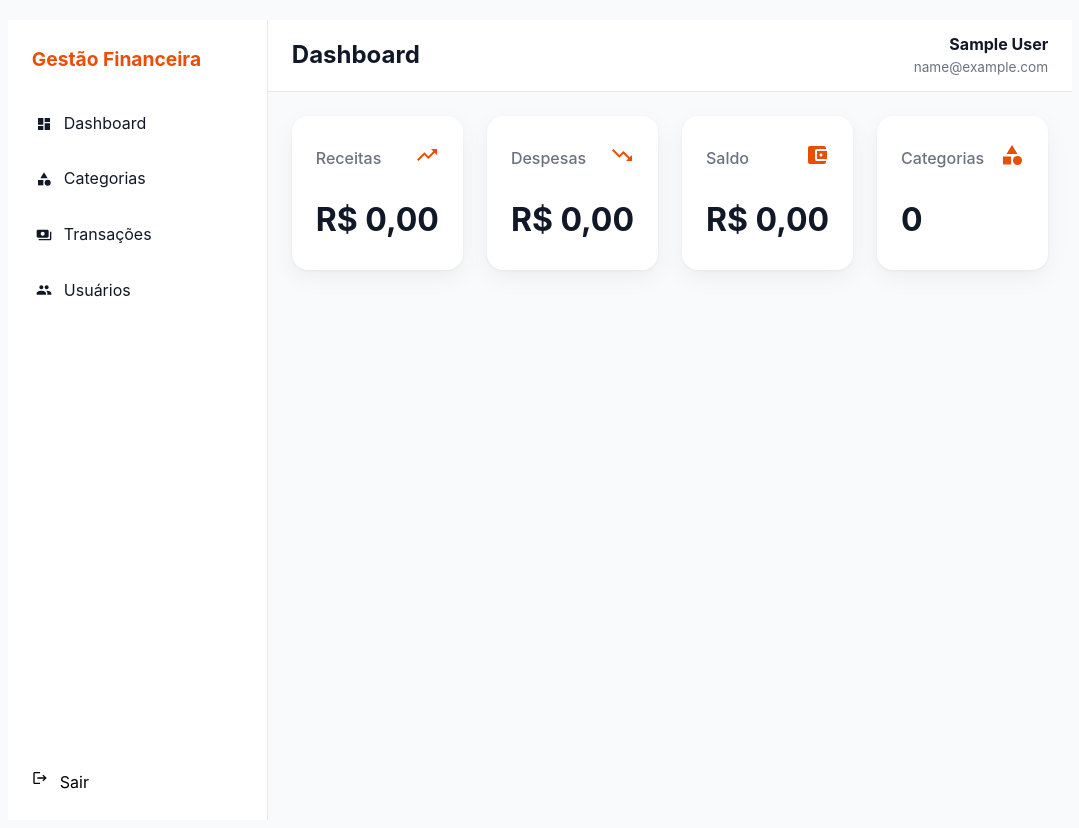
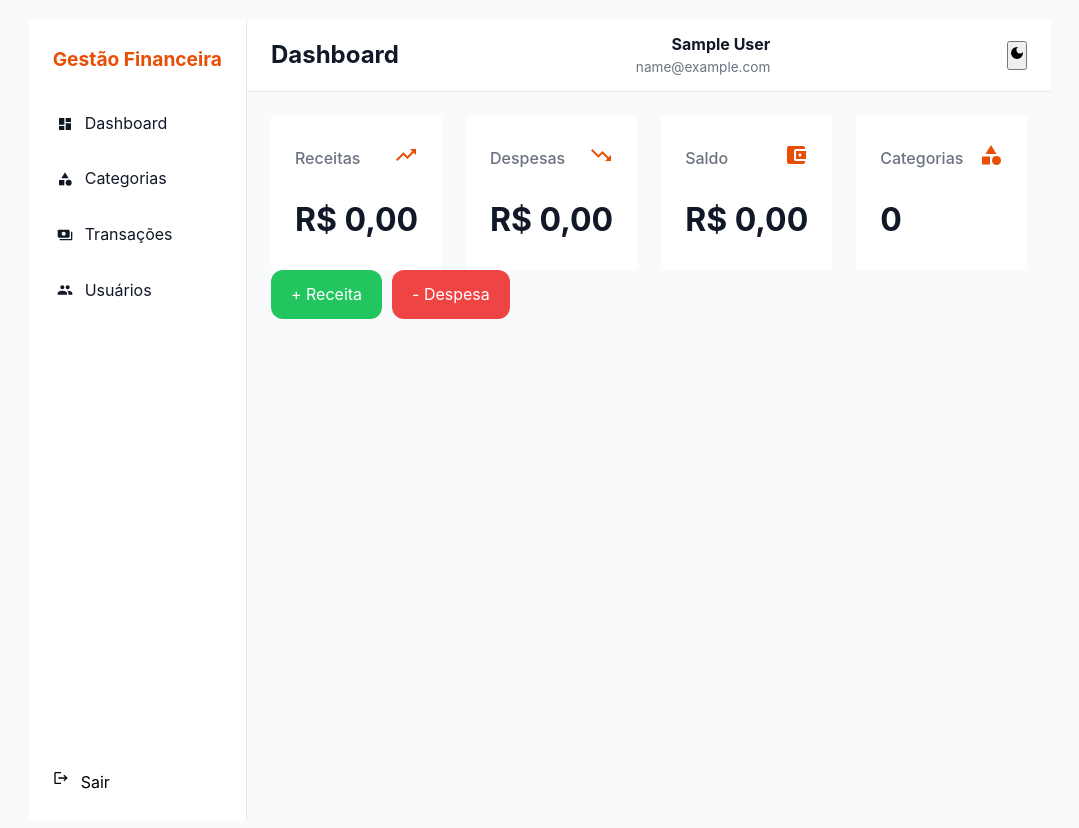
Before and after one commit to lukasalmeida/gestaofinanceira, a React app in the folder app/web/: page / in a window 1280 px wide. Shown: the top 828 px of the page, without its empty margins (100-1179 px from the left). Built offline with nearby package versions, Linux system fonts and the light colour scheme; no server answers; sample sign-in values are in the browser's storage; the HTML template or start-up script is replaced by a standard one.

Commit message:
feat(web-dashboard): Modals de receita e despesa

```diff
--- a/app/web/src/components/Header/Header.jsx
+++ b/app/web/src/components/Header/Header.jsx
@@ -2,8 +2,17 @@ import { useAuth } from "../../contexts/AuthContext";
 
 import "./Header.css";
 
+import {
+  MdDarkMode,
+  MdLightMode
+} from "react-icons/md";
+
+import { useTheme } from "../../contexts/ThemeContext";
+
+
 export default function Header() {
   const { user } = useAuth();
+  const { theme, toggleTheme } = useTheme();
 
   return (
     <header className="header">
@@ -13,6 +22,16 @@ export default function Header() {
         <strong>{user?.name}</strong>
         <span>{user?.email}</span>
       </div>
+      <button
+        onClick={toggleTheme}
+        className="theme-btn"
+      >
+        {
+          theme === "dark"
+            ? <MdLightMode />
+            : <MdDarkMode />
+        }
+      </button>
     </header>
   );
 }
--- /dev/null
+++ b/app/web/src/components/Modal/Modal.css
@@ -0,0 +1,74 @@
+.modal-overlay {
+  position: fixed;
+
+  inset: 0;
+
+  background: rgba(0, 0, 0, 0.45);
+
+  display: flex;
+  justify-content: center;
+  align-items: center;
+
+  z-index: 9999;
+
+  backdrop-filter: blur(4px);
+}
+
+.modal {
+  width: 100%;
+  max-width: 500px;
+
+  background: var(--surface);
+
+  color: var(--text);
+
+  border-radius: 20px;
+
+  box-shadow: var(--shadow);
+
+  overflow: hidden;
+
+  animation: modal-show .2s ease;
+}
+
+.modal-header {
+  padding: 20px 24px;
+
+  border-bottom: 1px solid var(--border);
+
+  display: flex;
+  justify-content: space-between;
+  align-items: center;
+}
+
+.modal-header h2 {
+  font-size: 1.2rem;
+}
+
+.modal-close {
+  border: none;
+
+  background: transparent;
+
+  color: var(--text);
+
+  cursor: pointer;
+
+  font-size: 1.2rem;
+}
+
+.modal-content {
+  padding: 24px;
+}
+
+@keyframes modal-show {
+  from {
+    opacity: 0;
+    transform: translateY(-15px);
+  }
+
+  to {
+    opacity: 1;
+    transform: translateY(0);
+  }
+}
--- /dev/null
+++ b/app/web/src/components/Modal/Modal.jsx
@@ -0,0 +1,37 @@
+import "./Modal.css";
+
+export default function Modal({
+  isOpen,
+  title,
+  children,
+  onClose,
+}) {
+  if (!isOpen) return null;
+
+  return (
+    <div
+      className="modal-overlay"
+      onClick={onClose}
+    >
+      <div
+        className="modal"
+        onClick={(e) => e.stopPropagation()}
+      >
+        <div className="modal-header">
+          <h2>{title}</h2>
+
+          <button
+            className="modal-close"
+            onClick={onClose}
+          >
+            ✕
+          </button>
+        </div>
+
+        <div className="modal-content">
+          {children}
+        </div>
+      </div>
+    </div>
+  );
+}
--- /dev/null
+++ b/app/web/src/contexts/ThemeContext.jsx
@@ -0,0 +1,44 @@
+import { createContext, useContext, useEffect, useState } from "react";
+
+const ThemeContext = createContext({});
+
+export function ThemeProvider({ children }) {
+  const [theme, setTheme] = useState(
+    localStorage.getItem("@finance:theme") || "light"
+  );
+
+  useEffect(() => {
+    document.documentElement.setAttribute(
+      "data-theme",
+      theme
+    );
+
+    localStorage.setItem(
+      "@finance:theme",
+      theme
+    );
+  }, [theme]);
+
+  function toggleTheme() {
+    setTheme((prev) =>
+      prev === "light"
+        ? "dark"
+        : "light"
+    );
+  }
+
+  return (
+    <ThemeContext.Provider
+      value={{
+        theme,
+        toggleTheme
+      }}
+    >
+      {children}
+    </ThemeContext.Provider>
+  );
+}
+
+export function useTheme() {
+  return useContext(ThemeContext);
+}
--- a/app/web/src/pages/Dashboard/Dashboard.css
+++ b/app/web/src/pages/Dashboard/Dashboard.css
@@ -6,6 +6,7 @@
 
   gap: 24px;
 }
+
 @media (max-width: 1200px) {
   .dashboard-cards {
     grid-template-columns:
@@ -19,3 +20,68 @@
       1fr;
   }
 }
+
+.income-btn {
+  border: none;
+
+  background: #22c55e;
+  color: white;
+
+  padding: 12px 20px;
+
+  border-radius: 12px;
+  margin-right: 10px;
+
+  cursor: pointer;
+}
+
+.expense-btn {
+  border: none;
+
+  background: #ef4444;
+  color: white;
+
+  padding: 12px 20px;
+
+  border-radius: 12px;
+
+  cursor: pointer;
+}
+
+.form-group {
+  display: flex;
+  flex-direction: column;
+
+  gap: 8px;
+
+  margin-bottom: 16px;
+}
+
+.form-group input,
+.form-group select {
+  padding: 12px;
+
+  border: 1px solid var(--border);
+
+  border-radius: 12px;
+
+  background: var(--surface);
+
+  color: var(--text);
+}
+
+.modal button[type="submit"] {
+  width: 100%;
+
+  border: none;
+
+  background: var(--primary);
+
+  color: white;
+
+  padding: 12px;
+
+  border-radius: 12px;
+
+  cursor: pointer;
+}
--- a/app/web/src/pages/Dashboard/Dashboard.jsx
+++ b/app/web/src/pages/Dashboard/Dashboard.jsx
@@ -3,6 +3,9 @@ import MainLayout from "../../layouts/MainLayout";
 import Card from "../../components/Card/Card";
 
 import './Dashboard.css'
+
+import { useState } from "react"
+import Modal from "../../components/Modal/Modal"
 
 import {
   MdTrendingUp,
@@ -12,6 +15,9 @@ import {
 } from "react-icons/md";
 
 export default function Dashboard() {
+  const [incomeModalOpen, setIncomeModalOpen] = useState(false);
+
+  const [expenseModalOpen, setExpenseModalOpen] = useState(false);
   return (
     <MainLayout>
       <div className="dashboard-cards">
@@ -39,6 +45,98 @@ export default function Dashboard() {
           icon={<MdCategory />}
         />
       </div>
+      <div className="dashboard-actions">
+        <button
+          className="income-btn"
+          onClick={() => setIncomeModalOpen(true)}
+        >
+          + Receita
+        </button>
+
+        <button
+          className="expense-btn"
+          onClick={() => setExpenseModalOpen(true)}
+        >
+          - Despesa
+        </button>
+      </div>
+
+
+      <Modal
+        isOpen={incomeModalOpen}
+        title="Nova Receita"
+        onClose={() => setIncomeModalOpen(false)}
+      >
+        <form>
+          <div className="form-group">
+            <label>Categoria</label>
+
+            <select>
+              <option>Selecione</option>
+            </select>
+          </div>
+
+          <div className="form-group">
+            <label>Valor</label>
+
+            <input
+              type="number"
+              placeholder="0,00"
+            />
+          </div>
+
+          <div className="form-group">
+            <label>Descrição</label>
+
+            <input
+              type="text"
+              placeholder="Descrição"
+            />
+          </div>
+
+          <button type="submit">
+            Salvar Receita
+          </button>
+        </form>
+      </Modal>
+
+      <Modal
+        isOpen={expenseModalOpen}
+        title="Nova Despesa"
+        onClose={() => setExpenseModalOpen(false)}
+      >
+        <form>
+          <div className="form-group">
+            <label>Categoria</label>
+
+            <select>
+              <option>Selecione</option>
+            </select>
+          </div>
+
+          <div className="form-group">
+            <label>Valor</label>
+
+            <input
+              type="number"
+              placeholder="0,00"
+            />
+          </div>
+
+          <div className="form-group">
+            <label>Descrição</label>
+
+            <input
+              type="text"
+              placeholder="Descrição"
+            />
+          </div>
+
+          <button type="submit">
+            Salvar Despesa
+          </button>
+        </form>
+      </Modal>
     </MainLayout>
   );
 }
--- a/app/web/src/styles/variables.css
+++ b/app/web/src/styles/variables.css
@@ -3,23 +3,23 @@
   --primary-dark: #c64000;
   --primary-light: #fff3ec;
 
-  --success: #22c55e;
-  --danger: #ef4444;
-  --warning: #f59e0b;
-
   --background: #f8fafc;
   --surface: #ffffff;
-
-  --border: #e5e7eb;
 
   --text: #111827;
   --text-secondary: #6b7280;
 
-  --sidebar-width: 260px;
+  --border: #e5e7eb;
+}
 
-  --radius: 16px;
+[data-theme="dark"] {
+  --background: #111827;
+  --surface: #1f2937;
 
-  --shadow:
-    0 1px 3px rgba(0,0,0,.05),
-    0 8px 24px rgba(0,0,0,.05);
+  --text: #f9fafb;
+  --text-secondary: #9ca3af;
+
+  --border: #374151;
+
+  --primary-light: rgba(233, 78, 7, .15);
 }
```
